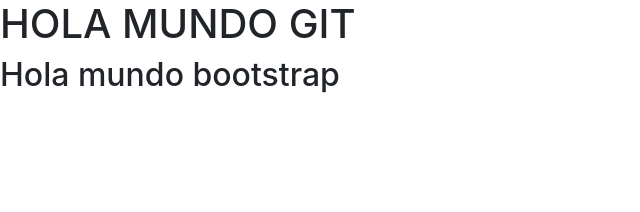
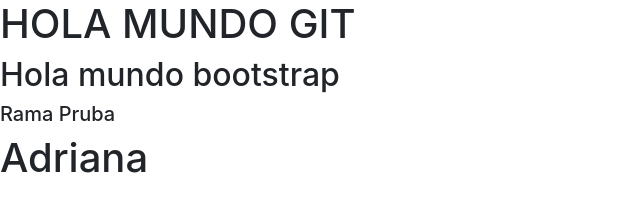
Before and after one commit to lizeht/Practica, a plain HTML site: page index.html in a window 1280 px wide. Shown: the whole page, without its empty margins (0-640 px from the left). Drawn offline with nearby package versions, Linux system fonts and the light colour scheme.

Commit message:
Agrege mi Nombre

```diff
--- a/index.html
+++ b/index.html
@@ -15,5 +15,7 @@
         <script src="https://stackpath.bootstrapcdn.com/bootstrap/4.3.1/js/bootstrap.min.js" integrity="sha384-JjSmVgyd0p3pXB1rRibZUAYoIIy6OrQ6VrjIEaFf/nJGzIxFDsf4x0xIM+B07jRM" crossorigin="anonymous"></script>
     <h1>HOLA MUNDO GIT</h1>
     <h2>Hola mundo bootstrap</h2>
+    <h5>Rama Pruba</h5>
+     <h1>Adriana</h1>
 </body>
 </html>
```
